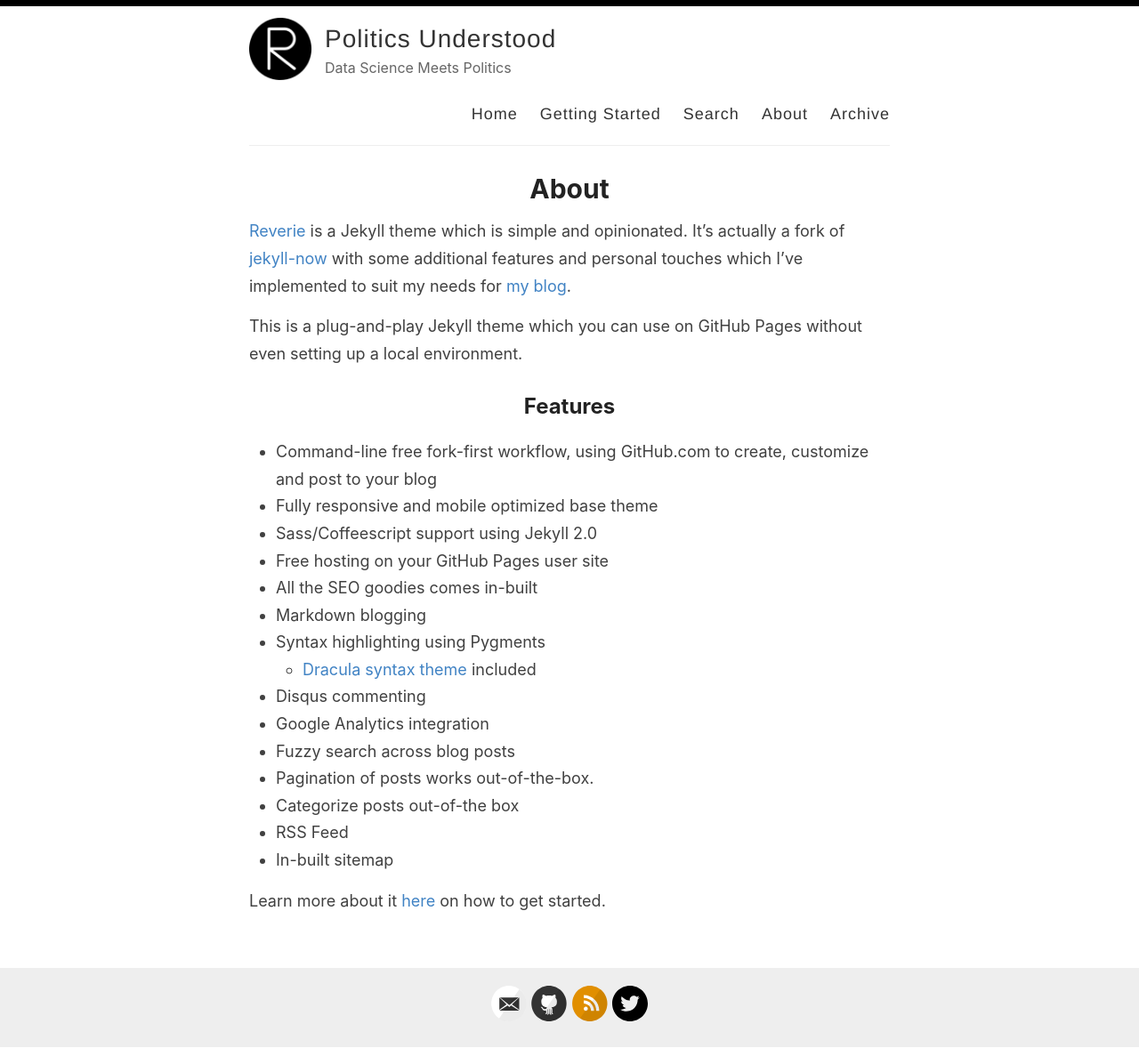
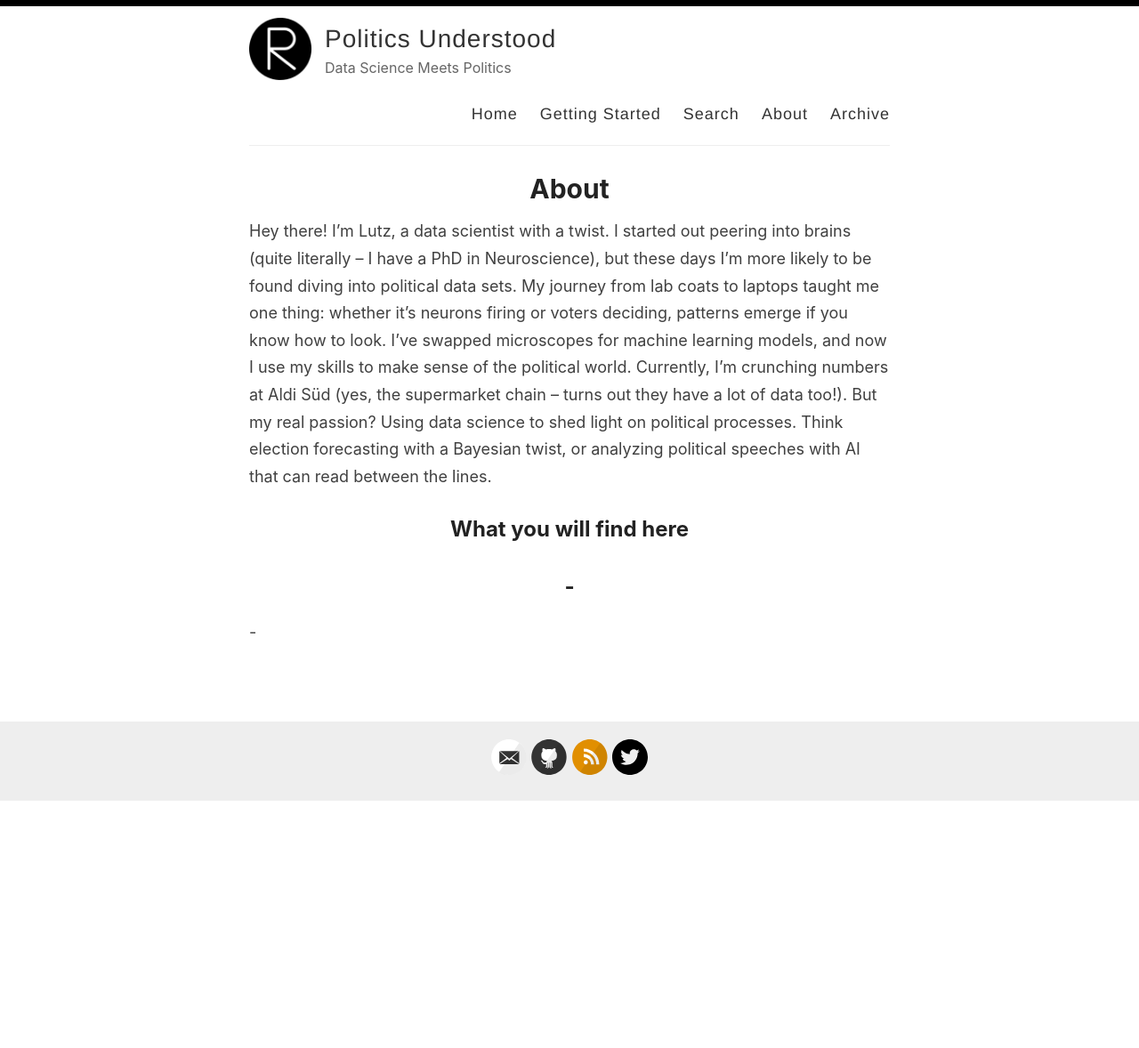
Before and after one commit to LW1989/gh_pages, a Jekyll site: the page built from _pages/about.md, in a window 1280 px wide. Shown: the whole page at 89% size. Built offline with Jekyll 4.4.1, drawn with Linux system fonts in a browser that asks for light colours; after the commit the page ends 901 px from its top, so only the background shows below that.

Commit message:
Update about.md

```diff
--- a/_pages/about.md
+++ b/_pages/about.md
@@ -4,26 +4,12 @@ title: About
 permalink: /about/
 ---
 
-[Reverie](https://github.com/amitmerchant1990/reverie) is a Jekyll theme which is simple and opinionated. It's actually a fork of [jekyll-now](https://github.com/barryclark/jekyll-now) with some additional features and personal touches which I've implemented to suit my needs for [my blog](https://www.amitmerchant.com).
+Hey there! I'm Lutz, a data scientist with a twist. I started out peering into brains (quite literally – I have a PhD in Neuroscience), but these days I'm more likely to be found diving into political data sets.
+My journey from lab coats to laptops taught me one thing: whether it's neurons firing or voters deciding, patterns emerge if you know how to look. I've swapped microscopes for machine learning models, and now I use my skills to make sense of the political world.
+Currently, I'm crunching numbers at Aldi Süd (yes, the supermarket chain – turns out they have a lot of data too!). But my real passion? Using data science to shed light on political processes. Think election forecasting with a Bayesian twist, or analyzing political speeches with AI that can read between the lines.
 
-This is a plug-and-play Jekyll theme which you can use on GitHub Pages without even setting up a local environment.
+## What you will find here
 
-## Features
-
-- Command-line free fork-first workflow, using GitHub.com to create, customize and post to your blog
-- Fully responsive and mobile optimized base theme
-- Sass/Coffeescript support using Jekyll 2.0
-- Free hosting on your GitHub Pages user site
-- All the SEO goodies comes in-built
-- Markdown blogging
-- Syntax highlighting using Pygments
-    - [Dracula syntax theme](https://draculatheme.com/) included
-- Disqus commenting
-- Google Analytics integration
-- Fuzzy search across blog posts
-- Pagination of posts works out-of-the-box.
-- Categorize posts out-of-the box
-- RSS Feed
-- In-built sitemap
-
-Learn more about it [here](https://github.com/amitmerchant1990/reverie) on how to get started.
+-
+-
+-
```
